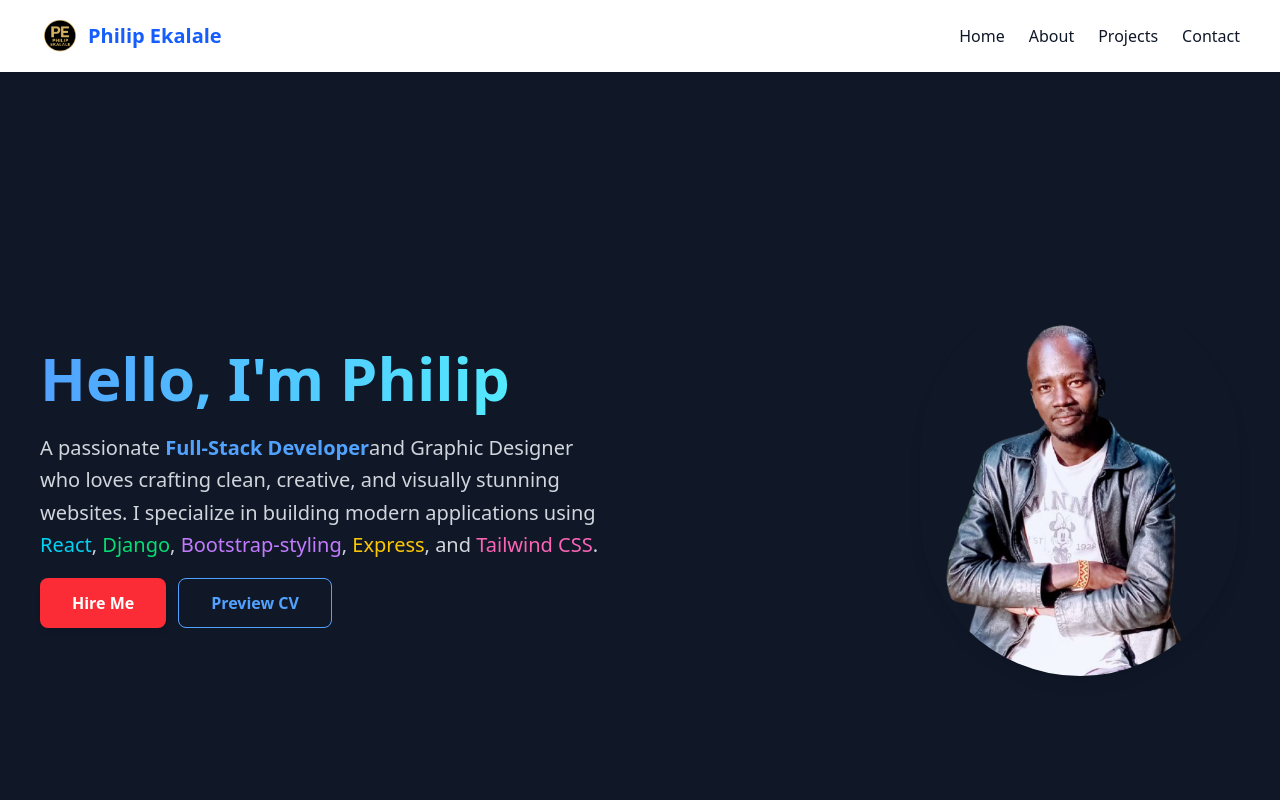
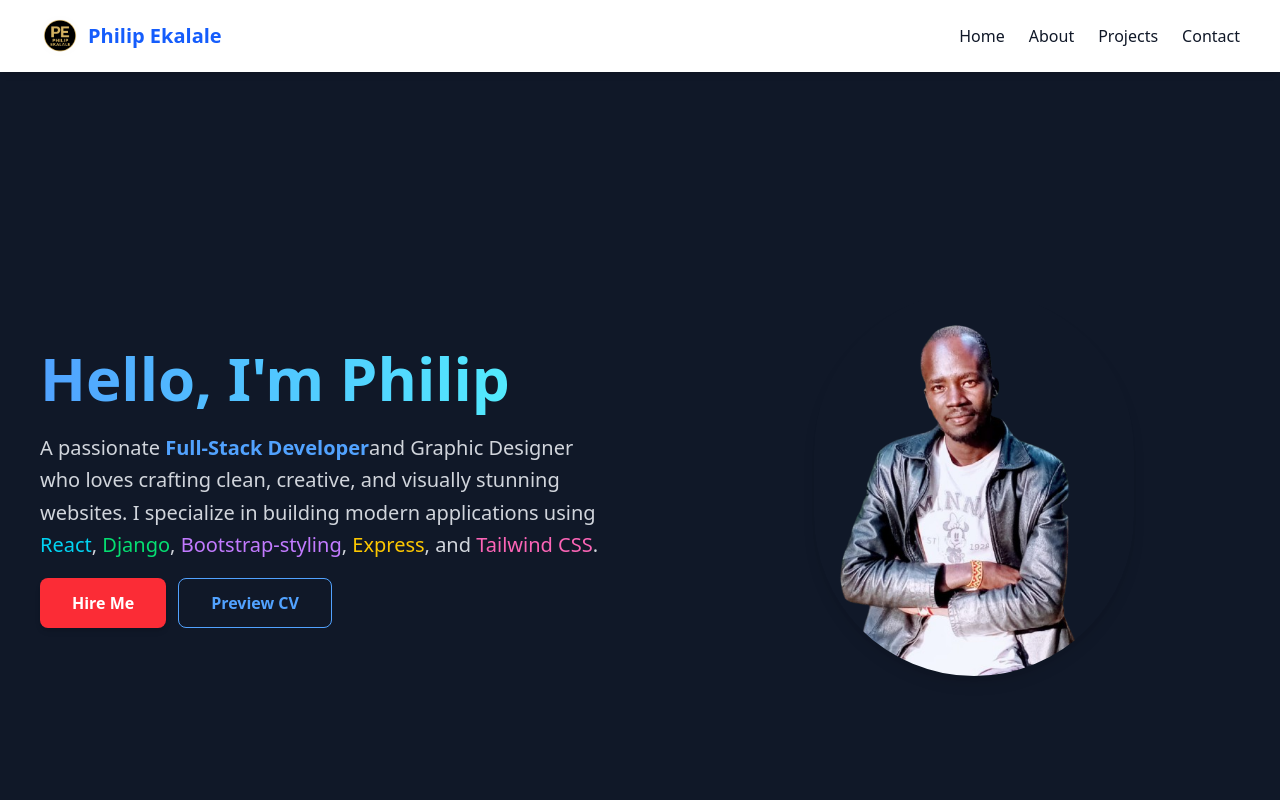
Before and after one commit to EKALALE/my-portfolio, a React (Vite) app in the folder Frontend/: page / in a window 1280 px wide. Shown: the top 800 px of the page. Built offline with nearby package versions, Linux system fonts and the light colour scheme.

Commit message:
updated the image and content to be closer in home section

```diff
--- a/Frontend/src/components/Home.jsx
+++ b/Frontend/src/components/Home.jsx
@@ -5,14 +5,14 @@ function Home() {
   return (
     <div className="flex flex-col min-h-screen px-5 py-6 md:px-10 md:py-10">
       {/* Main Section */}
-      <div className="flex flex-col md:flex-row items-center justify-center flex-grow gap-3 md:gap-6 mt-2 md:mt-6">
+      <div className="flex flex-col md:flex-row items-center justify-center flex-grow gap-3 md:gap-2 lg:gap-4 mt-2 md:mt-6">
         {/* Left side - Hero content */}
-        <div className="w-full md:w-1/2">
+        <div className="w-full md:w-[55%]">
           <Hero />
         </div>
 
         {/* Right side - Image */}
-        <div className="w-full md:w-1/2 flex justify-center md:justify-end">
+        <div className="w-full md:w-[45%] flex justify-center">
           <img
             src={myPhoto}
             alt="My portrait"
```
